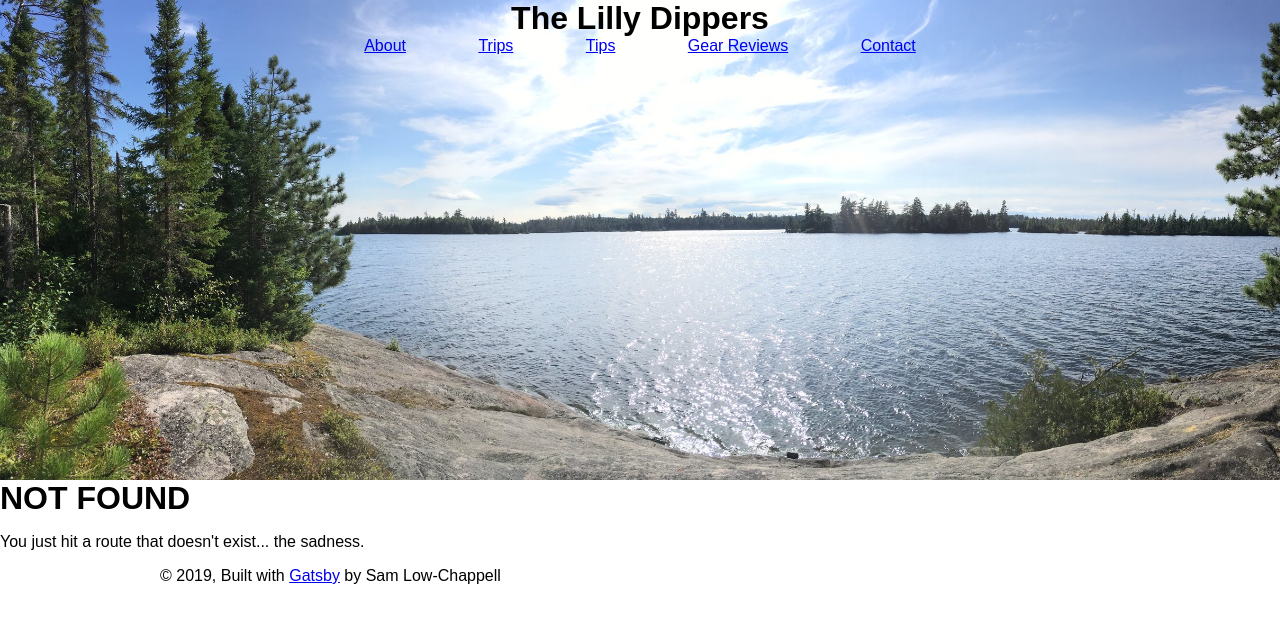
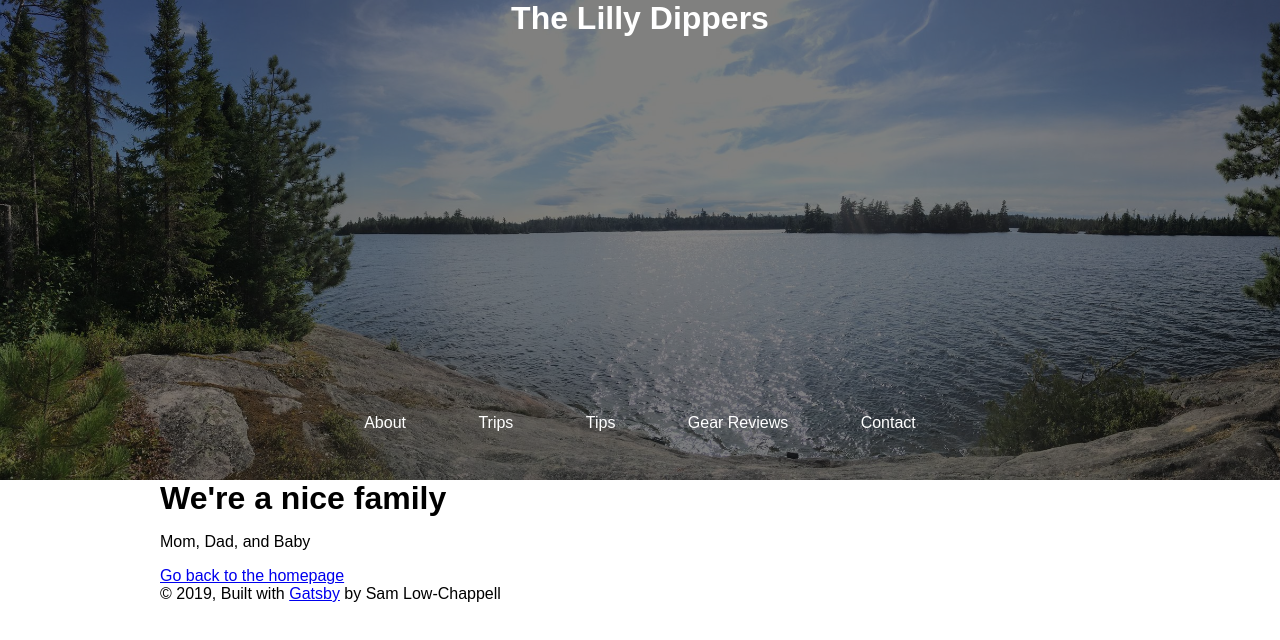
Before and after one commit to sjlowchappell/lilly-dippers, a Gatsby site: page /about in a window 1280 px wide. Before the commit this address had no page. Built offline with nearby package versions, Linux system fonts and the light colour scheme; Gatsby itself is replaced by a stand-in of ours.

Commit message:
added about, trips, tips, contact, and gear pages

```diff
--- a/src/components/header.js
+++ b/src/components/header.js
@@ -1,26 +1,29 @@
 import React from "react"
+import { Link } from "gatsby"
 
 function Header() {
   return (
     <header className="App-header">
-      <div className="wrapper">
-        <h1>The Lilly Dippers</h1>
+      <div className="wrapper headerBox">
+        <h1>
+          <Link to="/">The Lilly Dippers</Link>
+        </h1>
         <nav>
           <ul>
             <li>
-              <Link to="../pages/page-2/">About</Link>
+              <Link to="/about/">About</Link>
             </li>
             <li>
-              <Link to="/page-2/">Trips</Link>
+              <Link to="/trips/">Trips</Link>
             </li>
             <li>
-              <Link to="/page-2/">Tips</Link>
+              <Link to="/tips/">Tips</Link>
             </li>
             <li>
-              <Link to="/page-2/">Gear Reviews</Link>
+              <Link to="/gear/">Gear Reviews</Link>
             </li>
             <li>
-              <Link to="/page-2/">Contact</Link>
+              <Link to="/contact/">Contact</Link>
             </li>
           </ul>
         </nav>
--- a/src/components/layout.css
+++ b/src/components/layout.css
@@ -178,6 +178,8 @@ input::-moz-focus-inner {
 header {
   text-align: center;
   background: url(../images/rsz_hero.jpg);
+  background-color: grey;
+  background-blend-mode: multiply;
   background-size: cover;
   background-repeat: no-repeat;
   height: 60vh;
@@ -225,3 +227,15 @@ nav ul {
 .featuredArticle > * {
   flex: 1 0 40%;
 }
+
+header a {
+  color: white;
+  text-decoration: none;
+}
+
+.headerBox {
+  display: flex;
+  flex-direction: column;
+  justify-content: space-between;
+  height: 90%;
+}
--- a/src/components/layout.js
+++ b/src/components/layout.js
@@ -25,31 +25,7 @@ const Layout = ({ children }) => {
 
   return (
     <>
-      {/* <Header /> */}
-      <header className="App-header">
-        <div className="wrapper">
-          <h1>The Lilly Dippers</h1>
-          <nav>
-            <ul>
-              <li>
-                <Link to="/page-2/">About</Link>
-              </li>
-              <li>
-                <Link to="/page-2/">Trips</Link>
-              </li>
-              <li>
-                <Link to="/page-2/">Tips</Link>
-              </li>
-              <li>
-                <Link to="/page-2/">Gear Reviews</Link>
-              </li>
-              <li>
-                <Link to="/page-2/">Contact</Link>
-              </li>
-            </ul>
-          </nav>
-        </div>
-      </header>
+      <Header />
       <main>{children}</main>
       <footer>
         <div className="wrapper">
--- /dev/null
+++ b/src/pages/about.js
@@ -0,0 +1,18 @@
+import React from "react"
+import { Link } from "gatsby"
+
+import Layout from "../components/layout"
+import SEO from "../components/seo"
+
+const About = () => (
+  <Layout>
+    <SEO title="Page two" />
+    <div className="wrapper">
+      <h1>We're a nice family</h1>
+      <p>Mom, Dad, and Baby</p>
+      <Link to="/">Go back to the homepage</Link>
+    </div>
+  </Layout>
+)
+
+export default About
--- /dev/null
+++ b/src/pages/contact.js
@@ -0,0 +1,18 @@
+import React from "react"
+import { Link } from "gatsby"
+
+import Layout from "../components/layout"
+import SEO from "../components/seo"
+
+const Contact = () => (
+  <Layout>
+    <SEO title="Page two" />
+    <div className="wrapper">
+      <h1>Drop us a line</h1>
+      <p>We promise we don't bite.</p>
+      <Link to="/">Go back to the homepage</Link>
+    </div>
+  </Layout>
+)
+
+export default Contact
```
Also changed, not shown: src/pages/gear.js (added, +18 -0 lines), src/pages/tips.js (added, +18 -0 lines), src/pages/trips.js (added, +18 -0 lines).
